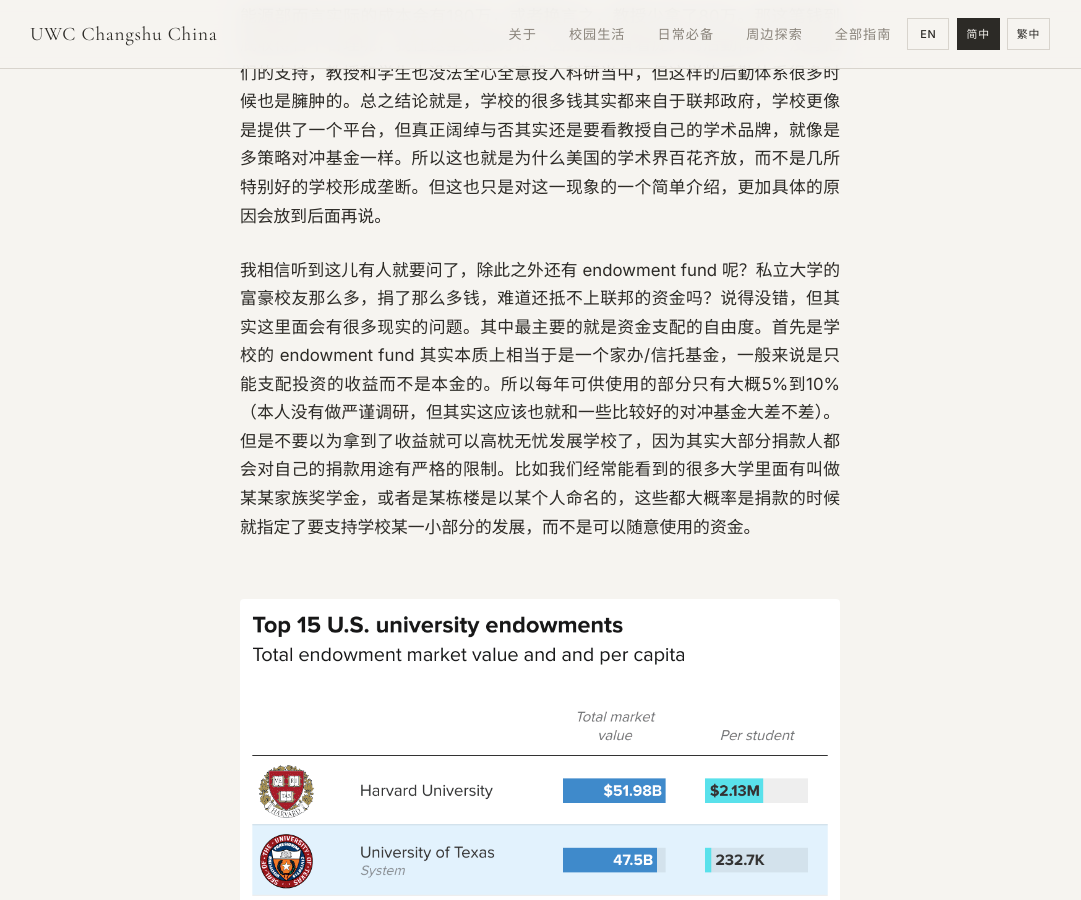
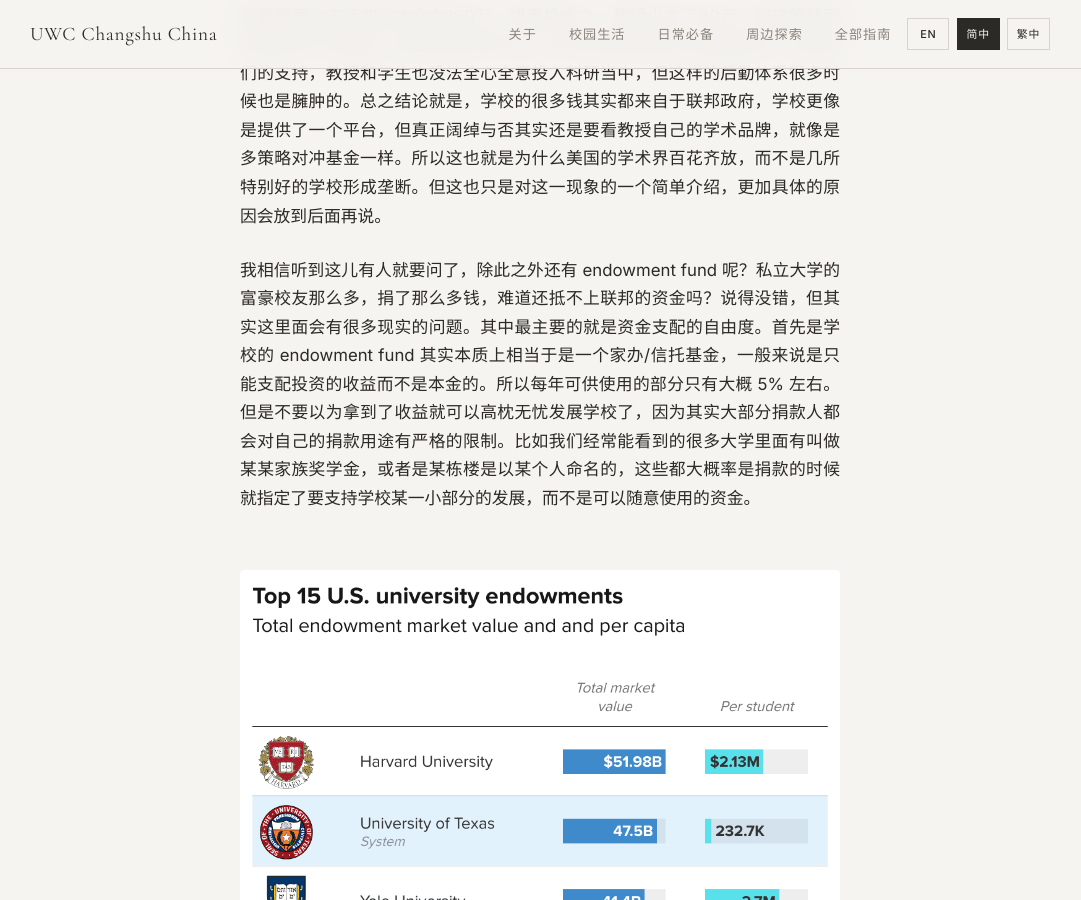
Before and after one commit to United-World-College/UWC-Survival-Guide, a Jekyll site: the page built from website/_guides/chinese/school-selection-CN.md, in a window 1280 px wide and 900 px high, scrolled down 1457 px. Shown: the whole window, without its empty margins (100-1181 px from the left). Built offline with Jekyll 4.4.1, drawn with Linux system fonts in a browser that asks for light colours.

Commit message:
style: refine language and enhance clarity in discussions about university funding sources across Chinese and English guides

```diff
--- a/website/_guides/chinese/school-selection-CN.md
+++ b/website/_guides/chinese/school-selection-CN.md
@@ -23,7 +23,7 @@
 
 那学校的钱是从哪儿来的呢？其实很大一部分是来自于联邦政府。第一次接触到这个概念的人一定觉得很反常识，说实话，我在上大学前一直以为学校要么是私立的，要么是州立的，除了军校是联邦的，其他学校应该和联邦没多大关系才对。但其实事实上，美国的 NSF、能源部、NIH 以及国防部/军队承担了绝大部分的科研开支，尤其是对 STEM 专业。当然其他不同的部委也或多或少都有一些自己的 funding project 来资助研究。所以其实在美国的大学里面，STEM 教授的主要任务既不是做科研，也不是讲课，而是到处化缘。这也就导致大学的实验室本质上就和初创公司挺像的。教授就像是 founder/CEO，大概率不会管特别具体的事务，而是会把握大方向以及出去筹钱。那具体是怎么筹钱的呢，或者说 grant 是怎么申请的呢？这就是教授最重要的工作，也就是写 proposal 了，俗称写本子。其实就像是招标一样，联邦一般会先放出来一个项目，接着教授就把标书交上去，然后静候佳音。说了这么久，这整套流程好像参与方只有教授以及联邦，到底和学校有什么关系呢？嗯，没错，在教授兢兢业业写本子的时候，学校确实没有什么存在感，但是一旦 proposal 中了，资金快要到账了之后，学校就要跳出来收“买路财”了，也就是一个叫做 overhead 的东西。举个例子：某个教授拿到了能源部一笔100万美金的 grant，能源部就不仅需要支付这100万给教授，还需要根据 Overhead Rate 给学校额外再付一笔钱。一般来说，联邦资金的 Overhead Rate 会比较高，甚至能到 80%，这也就意味着一笔100万的 grant 对能源部而言实际的成本会有180万，或者换言之，教授少拿了80万。那这笔钱到底收得合不合理呢，我在这里无意讨论，因为学校有着庞大的后勤体系，没有他们的支持，教授和学生也没法全心全意投入科研当中，但这样的后勤体系很多时候也是臃肿的。总之结论就是，学校的很多钱其实都来自于联邦政府，学校更像是提供了一个平台，但真正阔绰与否其实还是要看教授自己的学术品牌，就像是多策略对冲基金一样。所以这也就是为什么美国的学术界百花齐放，而不是几所特别好的学校形成垄断。但这也只是对这一现象的一个简单介绍，更加具体的原因会放到后面再说。
 
-我相信听到这儿有人就要问了，除此之外还有 endowment fund 呢？私立大学的富豪校友那么多，捐了那么多钱，难道还抵不上联邦的资金吗？说得没错，但其实这里面会有很多现实的问题。其中最主要的就是资金支配的自由度。首先是学校的 endowment fund 其实本质上相当于是一个家办/信托基金，一般来说是只能支配投资的收益而不是本金的。所以每年可供使用的部分只有大概5%到10%（本人没有做严谨调研，但其实这应该也就和一些比较好的对冲基金大差不差）。但是不要以为拿到了收益就可以高枕无忧发展学校了，因为其实大部分捐款人都会对自己的捐款用途有严格的限制。比如我们经常能看到的很多大学里面有叫做某某家族奖学金，或者是某栋楼是以某个人命名的，这些都大概率是捐款的时候就指定了要支持学校某一小部分的发展，而不是可以随意使用的资金。
+我相信听到这儿有人就要问了，除此之外还有 endowment fund 呢？私立大学的富豪校友那么多，捐了那么多钱，难道还抵不上联邦的资金吗？说得没错，但其实这里面会有很多现实的问题。其中最主要的就是资金支配的自由度。首先是学校的 endowment fund 其实本质上相当于是一个家办/信托基金，一般来说是只能支配投资的收益而不是本金的。所以每年可供使用的部分只有大概 5% 左右。但是不要以为拿到了收益就可以高枕无忧发展学校了，因为其实大部分捐款人都会对自己的捐款用途有严格的限制。比如我们经常能看到的很多大学里面有叫做某某家族奖学金，或者是某栋楼是以某个人命名的，这些都大概率是捐款的时候就指定了要支持学校某一小部分的发展，而不是可以随意使用的资金。
 
 ![Top 15 U.S. University Endowments]({{ '/assets/images/endowment-chart.png' | relative_url }})
 
```
Also changed, not shown: website/_guides/chinese/school-selection-TW.md (+1 -1 lines), website/_guides/default/school-selection.md (+1 -1 lines).
